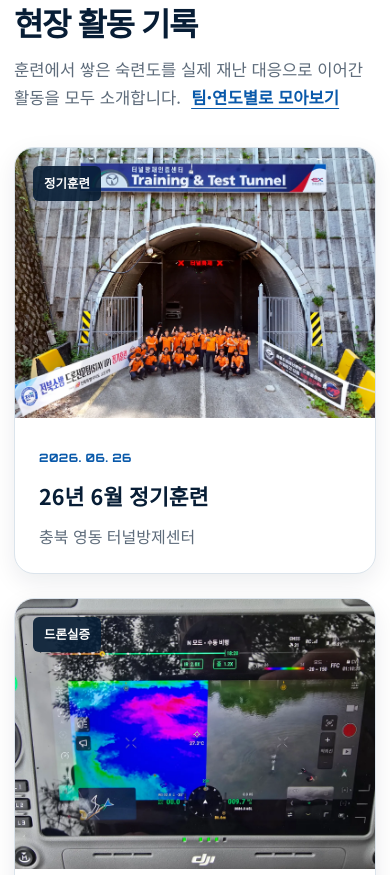
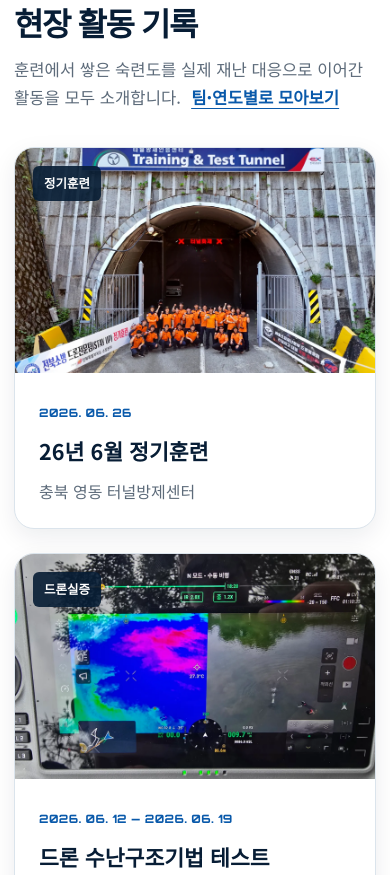
Before and after one commit to MuyeongKim/stayup-page, a website: page stayup/stayup-landing.html in a window 390 px wide. Shown: the part 2422-3297 px from the top of the page. Drawn offline with Linux system fonts and the light colour scheme.

Commit message:
Unify Stay-Up activity card sizes

```diff
--- a/css/stayup.css
+++ b/css/stayup.css
@@ -605,30 +605,32 @@ dd {
 
 .activities-grid {
     display: grid;
-    grid-template-columns: 1.25fr 0.75fr;
+    grid-template-columns: repeat(3, minmax(0, 1fr));
     gap: 24px;
 }
 
 .activity-card {
+    display: flex;
+    flex-direction: column;
+    min-width: 0;
     overflow: hidden;
     border: 1px solid var(--line);
     border-radius: var(--radius-md);
     background: var(--white);
     box-shadow: var(--shadow-sm);
+    height: 100%;
 }
 
 .activity-media {
     position: relative;
-    aspect-ratio: 4 / 3;
+    flex: 0 0 auto;
+    aspect-ratio: 16 / 10;
     overflow: hidden;
     background: var(--surface);
 }
 
-.activity-featured .activity-media {
-    aspect-ratio: 16 / 9;
-}
-
 .activity-media img {
+    display: block;
     width: 100%;
     height: 100%;
     object-fit: cover;
@@ -647,7 +649,9 @@ dd {
 }
 
 .activity-content {
-    padding: 30px;
+    flex: 1;
+    min-width: 0;
+    padding: 26px;
 }
 
 .activity-content time,
@@ -974,6 +978,10 @@ dd {
 
 /* Responsive */
 @media (max-width: 1080px) {
+    .activities-grid {
+        grid-template-columns: repeat(2, minmax(0, 1fr));
+    }
+
     .evidence .container {
         grid-template-columns: 1fr;
     }
@@ -1085,15 +1093,9 @@ dd {
         margin-bottom: 32px;
     }
 
-    .activities-grid,
     .leadership-grid,
     .vision-contact-grid {
         grid-template-columns: 1fr;
-    }
-
-    .activity-media,
-    .activity-featured .activity-media {
-        aspect-ratio: 16 / 9;
     }
 
     .vision-contact-grid {
@@ -1115,6 +1117,10 @@ dd {
 }
 
 @media (max-width: 720px) {
+    .activities-grid {
+        grid-template-columns: 1fr;
+    }
+
     .brand-agency,
     .brand-divider {
         display: none;
@@ -1274,11 +1280,6 @@ dd {
         padding: 24px;
     }
 
-    .activity-media,
-    .activity-featured .activity-media {
-        aspect-ratio: 4 / 3;
-    }
-
     .leader-card {
         grid-template-columns: 88px 1fr;
         gap: 16px;
--- a/js/stayup.js
+++ b/js/stayup.js
@@ -105,10 +105,12 @@ function appendActivityDate(container, activity) {
     container.append(startTime, separator, endTime);
 }
 
-function createStayUpActivityCard(activity, isFeatured) {
+function createStayUpActivityCard(activity) {
     const article = document.createElement('article');
-    article.className = isFeatured ? 'activity-card activity-featured' : 'activity-card';
+    const titleId = `stayup-activity-title-${activity.id}`;
+    article.className = 'activity-card';
     article.dataset.activityId = activity.id;
+    article.setAttribute('aria-labelledby', titleId);
 
     const media = document.createElement('div');
     media.className = 'activity-media';
@@ -131,6 +133,7 @@ function createStayUpActivityCard(activity, isFeatured) {
     appendActivityDate(content, activity);
 
     const title = document.createElement('h3');
+    title.id = titleId;
     title.textContent = activity.title;
 
     const description = document.createElement('p');
@@ -172,8 +175,8 @@ async function initStayUpActivities() {
         }
 
         const fragment = document.createDocumentFragment();
-        visibleActivities.forEach((activity, index) => {
-            fragment.append(createStayUpActivityCard(activity, index === 0));
+        visibleActivities.forEach((activity) => {
+            fragment.append(createStayUpActivityCard(activity));
         });
 
         container.replaceChildren(fragment);
```
